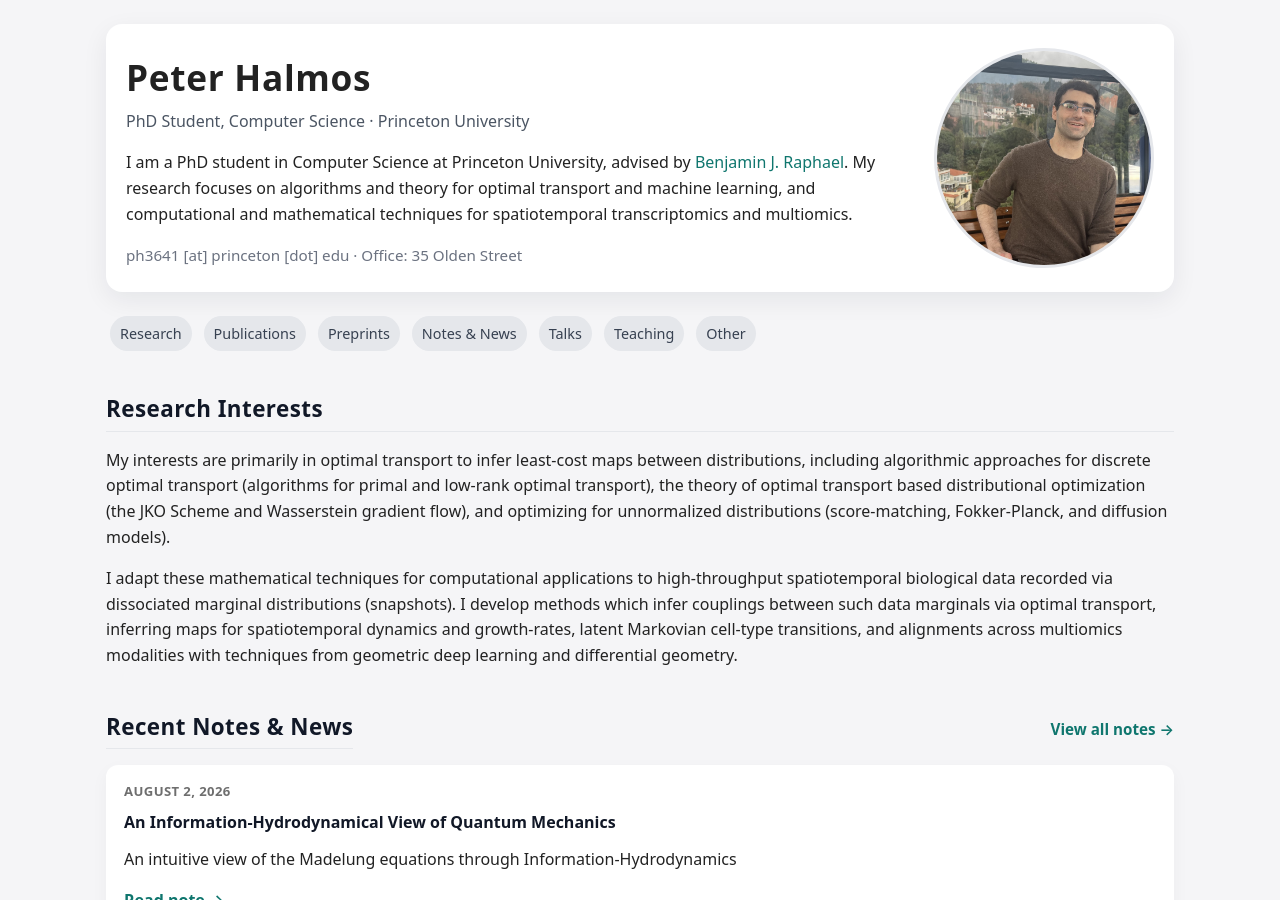
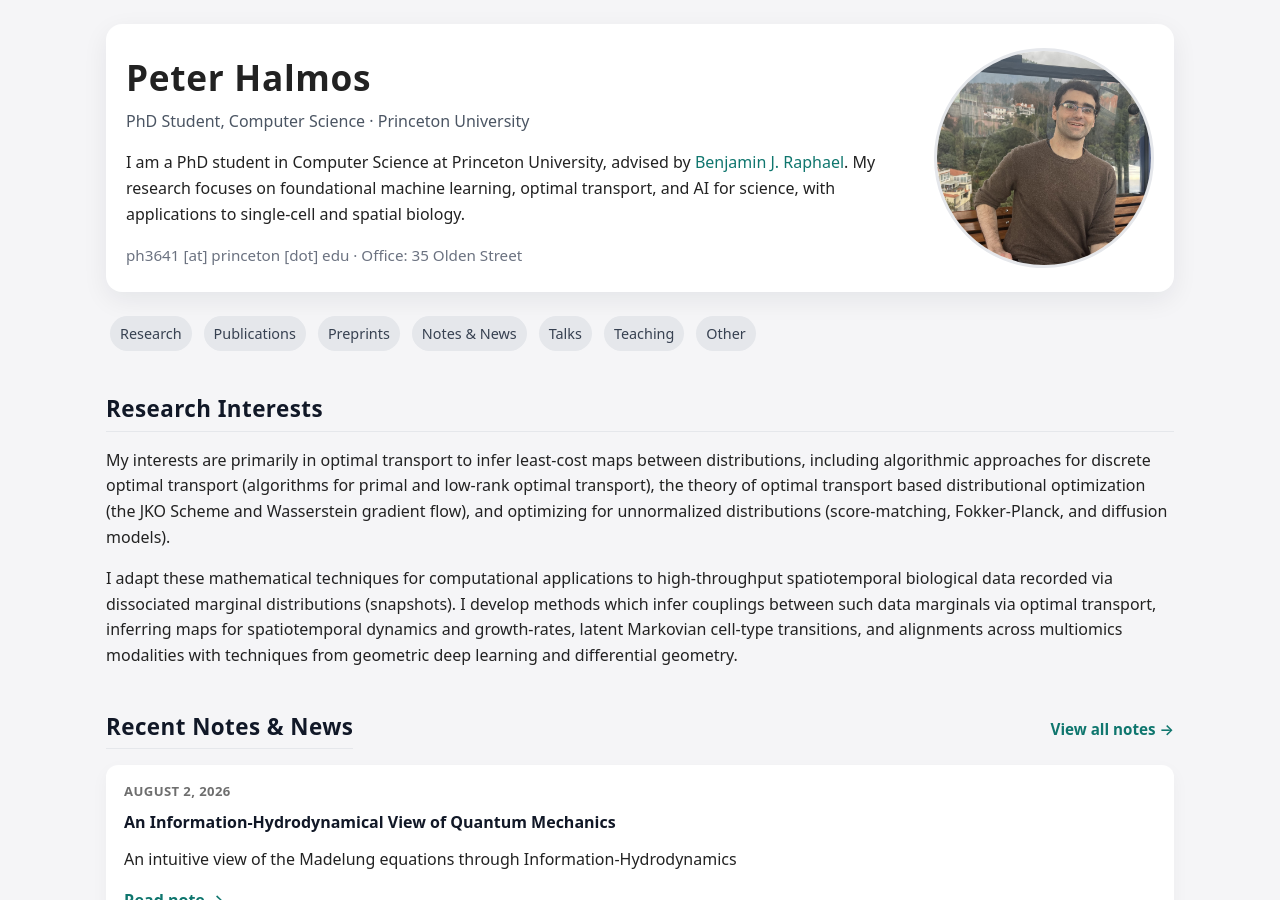
Before and after one commit to peterhalmos/peterhalmos.github.io, a Jekyll site: the page built from index.html, in a window 1280 px wide and 900 px high. Built offline with Jekyll 4.4.1, drawn with Linux system fonts in a browser that asks for light colours.

Commit message:
Update index.html

```diff
--- a/index.html
+++ b/index.html
@@ -55,7 +55,7 @@ layout: null
                     <p>
                         I am a PhD student in Computer Science at Princeton University, advised by
                         <a href="https://raphael-group.github.io/">Benjamin J. Raphael</a>.
-                        My research focuses on algorithms and theory for optimal transport and machine learning, and computational and mathematical techniques for spatiotemporal transcriptomics and multiomics.
+                        My research focuses on foundational machine learning, optimal transport, and AI for science, with applications to single-cell and spatial biology.
                     </p>
                     <p class="contact">
                         ph3641 [at] princeton [dot] edu · Office: 35 Olden Street
```
